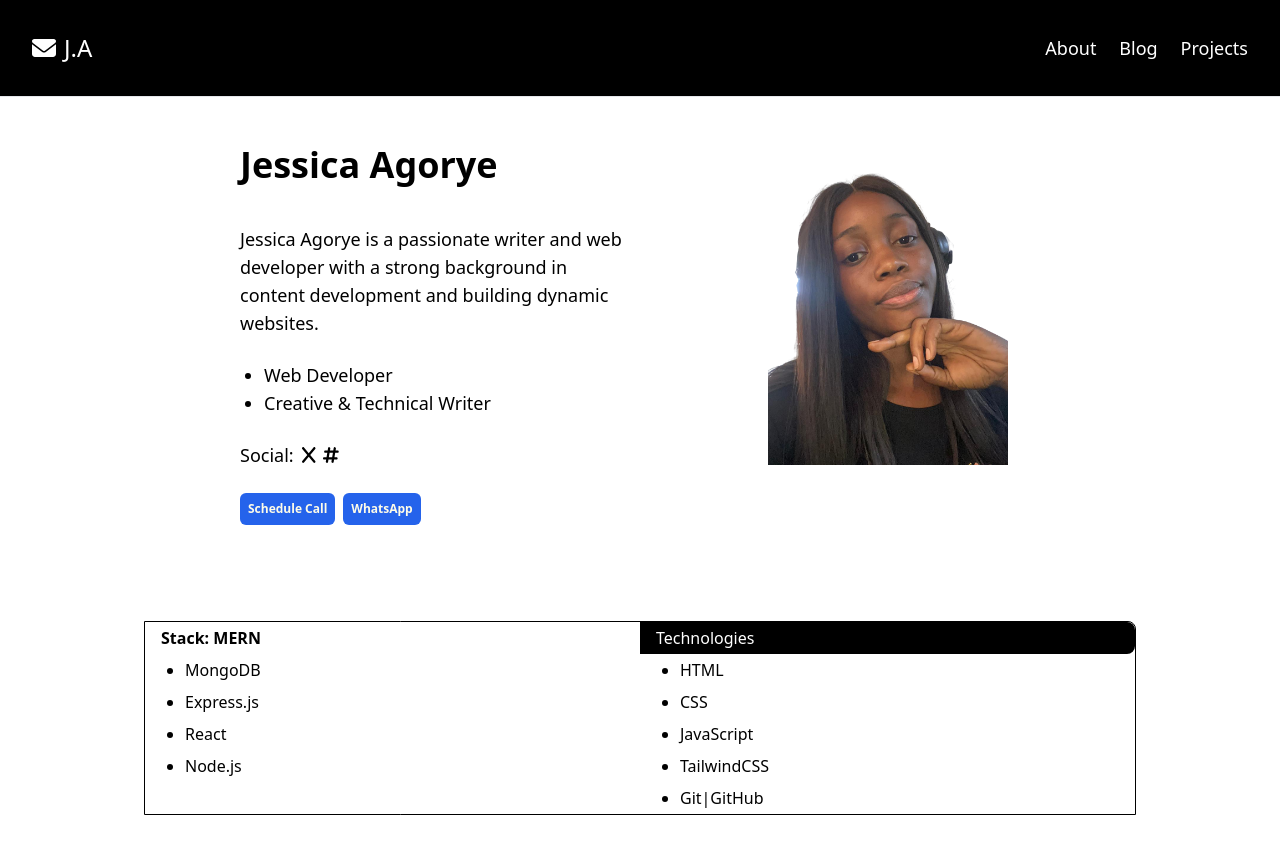
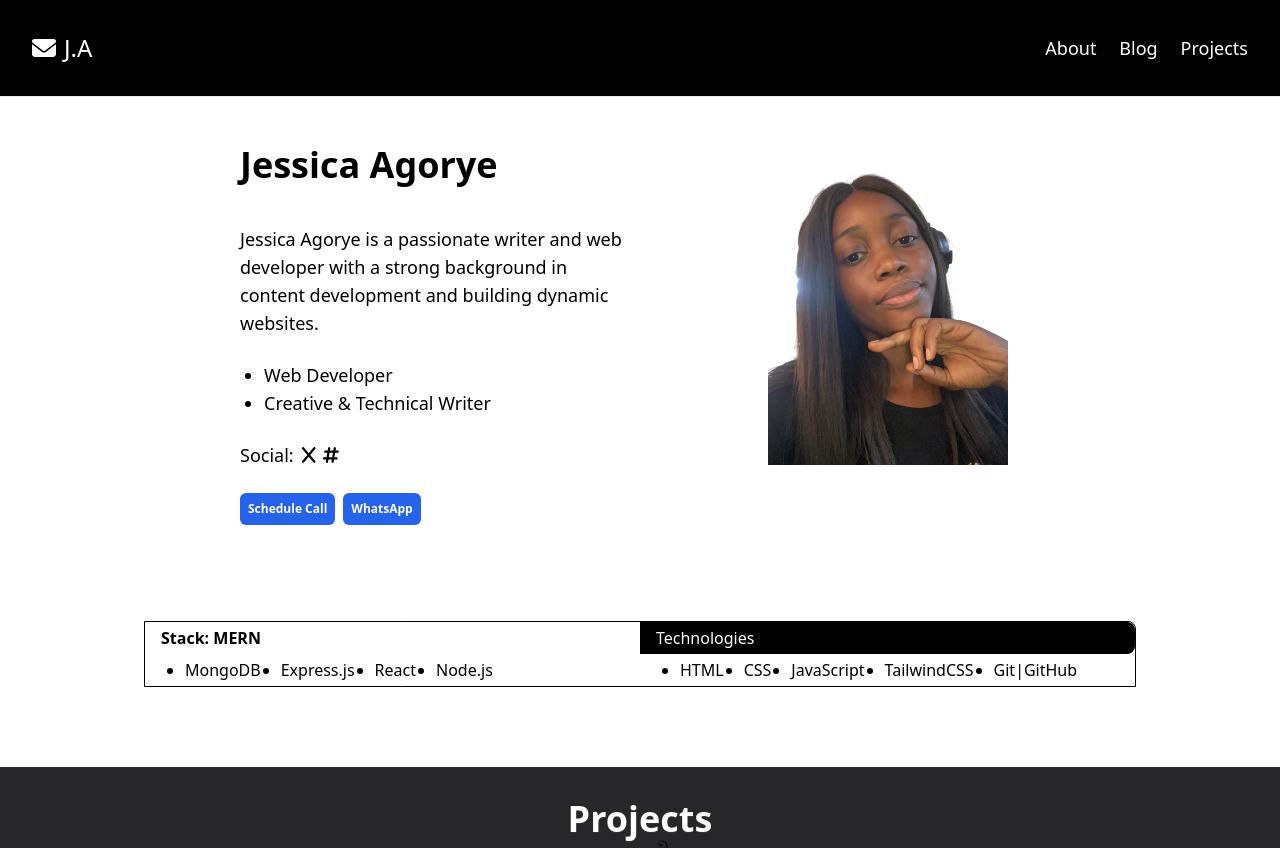
Before and after one commit to Jessica-Agorye/my_portfolio, a React (Vite) app: page / in a window 1280 px wide. Shown: the top 848 px of the page. Built offline with nearby package versions, Linux system fonts and the light colour scheme; no server answers.

Commit message:
changed the designed of skillpage

```diff
--- a/src/components/MainPage.tsx
+++ b/src/components/MainPage.tsx
@@ -1,9 +1,9 @@
 import Header from "./Header";
 import About from "./About";
-import SkillPage from "./SkillPage";
 import ProjectPage from "./ProjectPage";
 import BlogList from "./BlogList";
 import Footer from "./Footer";
+import SkillPage from "./SkillPage";
 
 const MainPage = () => {
   return (
@@ -12,6 +12,7 @@ const MainPage = () => {
       <About />
       <SkillPage />
       <ProjectPage />
+
       <BlogList />
       <Footer />
     </main>
--- a/src/components/ProjectPage.tsx
+++ b/src/components/ProjectPage.tsx
@@ -30,10 +30,11 @@ const ProjectPage = () => {
   };
 
   return (
+    <>
       <div
         data-aos="fade-up"
         data-aos-duration="3000"
-      className=" bg-zinc-800 h-auto pb-10 mt-28 overflow-hidden "
+        className=" bg-zinc-800 h-auto pb-10 mt-20 overflow-hidden "
       >
         <p className="text-white text-center pt-8 text-2xl font-semibold md:text-4xl ">
           Projects
@@ -68,6 +69,7 @@ const ProjectPage = () => {
           </Slider>
         </div>
       </div>
+    </>
   );
 };
 
--- a/src/components/SkillPage.tsx
+++ b/src/components/SkillPage.tsx
@@ -11,30 +11,30 @@ const SkillPage = () => {
     <div
       data-aos="fade-up"
       data-aos-duration="3000"
-      className=" mt-24 mx-10 md:mx-26 lg:mx-36 grid grid-cols-1 md:grid-cols-2 border border-black text-sm md:text-base rounded-tr-lg"
+      className=" mt-24 md:mx-26 lg:mx-36 grid grid-cols-1 md:grid-cols-2 border border-black text-sm md:text-base rounded-tr-lg"
     >
       <div className="leading-8 ">
         <p className=" font-bold pl-2 md:pl-4">Stack: MERN</p>
         <div className="pl-6 md:pl-10">
-          <ul className="list-disc">
-            <li>MongoDB</li>
-            <li>Express.js</li>
-            <li>React</li>
+          <ul className="list-disc flex gap-2">
+            <li className="pr-3">MongoDB</li>
+            <li className="pr-3">Express.js</li>
+            <li className="pr-3">React</li>
             <li>Node.js</li>
           </ul>
         </div>
       </div>
 
-      <div className="leading-8 mt-2 md:mt-0">
+      <div className="leading-8 mt-2  md:mt-0">
         <div className="bg-black rounded-r-lg ">
           <p className=" text-white pl-2 md:pl-4">Technologies</p>
         </div>
         <div className="pl-6 md:pl-10">
-          <ul className="list-disc ">
-            <li>HTML</li>
-            <li>CSS</li>
-            <li>JavaScript</li>
-            <li>TailwindCSS</li>
+          <ul className="list-disc flex flex-wrap gap-2">
+            <li className="pr-3">HTML</li>
+            <li className="pr-3">CSS</li>
+            <li className="pr-3">JavaScript</li>
+            <li className="pr-3">TailwindCSS</li>
             <li>Git|GitHub</li>
           </ul>
         </div>
```
Lines whose indentation alone changed are shown as unchanged.
